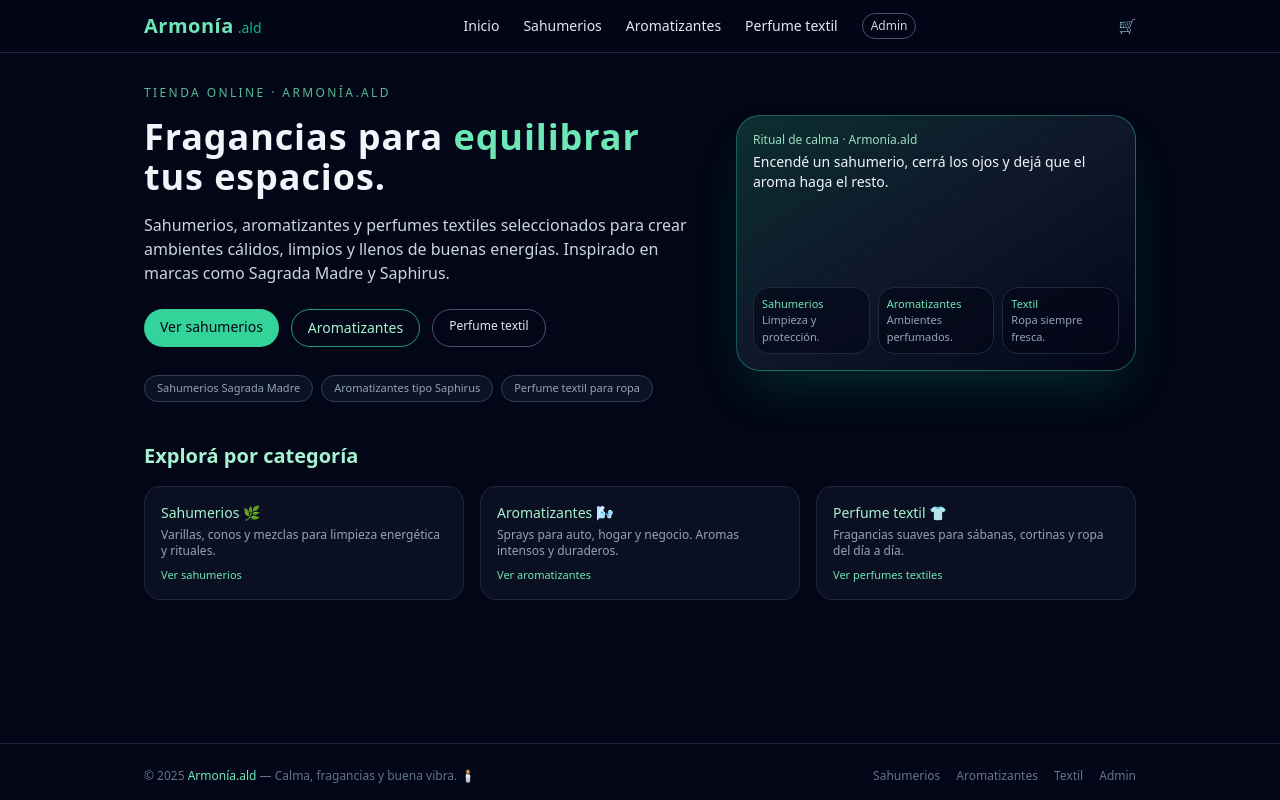
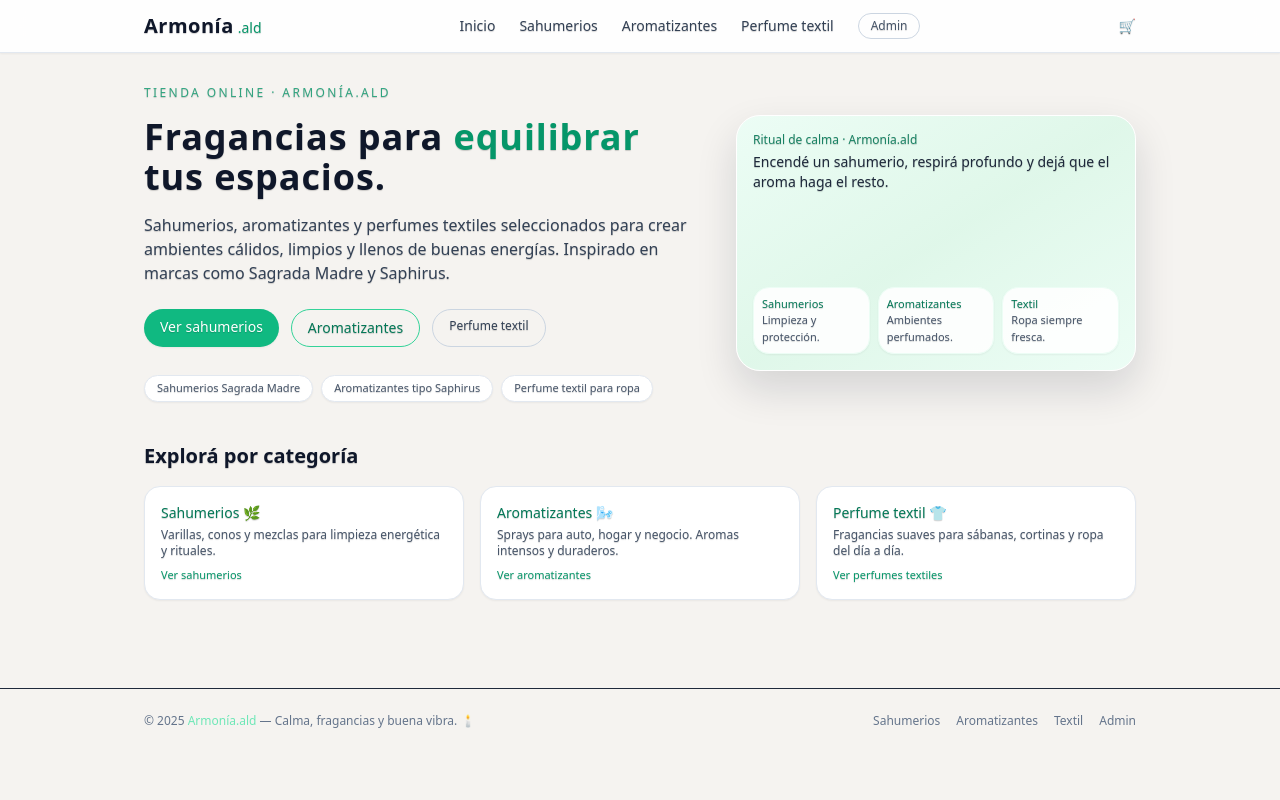
Before and after one commit to Dylux022/armoniatienda, a React app: page / in a window 1280 px wide. Built offline with nearby package versions, Linux system fonts and the light colour scheme; the HTML template or start-up script is replaced by a standard one.

Commit message:
cambio de estilo

```diff
--- a/src/App.jsx
+++ b/src/App.jsx
@@ -127,10 +127,10 @@ const App = () => {
 
   return (
     <BrowserRouter>
-      <div className="min-h-screen bg-slate-950 text-slate-100 flex flex-col">
-        <Navbar cartCount={cart.length} />
+<div className="min-h-screen bg-[#f5f3f0] text-slate-900 flex flex-col antialiased">
+  <Navbar cartCount={cart.length} />
 
-        <main className="max-w-5xl mx-auto px-4 py-8 flex-grow">
+       <main className="max-w-5xl mx-auto px-4 py-8 text-soft">
           <Routes>
             <Route path="/" element={<Home />} />
 
--- a/src/components/Navbar.jsx
+++ b/src/components/Navbar.jsx
@@ -5,8 +5,8 @@ const Navbar = ({ cartCount }) => {
   const [open, setOpen] = useState(false);
 
   const linkBase =
-    "text-sm text-slate-200 hover:text-emerald-300 transition-colors";
-  const activeClass = "text-emerald-300";
+    "text-sm text-slate-700 hover:text-emerald-600 transition-colors";
+  const activeClass = "text-emerald-700 font-medium";
 
   const navLinks = (
     <>
@@ -54,9 +54,11 @@ const Navbar = ({ cartCount }) => {
       <NavLink
         to="/admin"
         className={({ isActive }) =>
-          `text-xs px-2 py-1 rounded-full border border-slate-600 hover:border-emerald-400 hover:text-emerald-300 transition-colors ${
-            isActive ? "text-emerald-300" : "text-slate-300"
-          }`
+          `text-xs px-3 py-1 rounded-full border ${
+            isActive
+              ? "border-emerald-500 text-emerald-700 bg-white"
+              : "border-slate-300 text-slate-600 hover:border-emerald-500 hover:text-emerald-700"
+          } transition-colors`
         }
         onClick={() => setOpen(false)}
       >
@@ -66,14 +68,15 @@ const Navbar = ({ cartCount }) => {
   );
 
   return (
-    <header className="bg-slate-950/80 border-b border-slate-800 sticky top-0 z-40 backdrop-blur">
+    <header className="backdrop-blur-md bg-white/90 border-b border-slate-200 sticky top-0 z-40 shadow-sm text-soft">
+
       <div className="max-w-5xl mx-auto px-4 py-3 flex items-center justify-between gap-4">
         {/* Logo / marca */}
         <Link to="/" className="flex items-baseline gap-1">
-          <span className="text-xl font-semibold tracking-wide text-emerald-300">
+          <span className="text-xl font-semibold tracking-wide text-slate-900">
             Armonía
           </span>
-          <span className="text-sm font-medium text-emerald-500">.ald</span>
+          <span className="text-sm font-medium text-emerald-600">.ald</span>
         </Link>
 
         {/* Menú desktop */}
@@ -86,14 +89,14 @@ const Navbar = ({ cartCount }) => {
           {/* Carrito */}
           <Link
             to="/carrito"
-            className="relative flex items-center gap-1 text-sm text-slate-200 hover:text-emerald-300 transition-colors"
+            className="relative flex items-center gap-1 text-sm text-slate-700 hover:text-emerald-600 transition-colors"
             onClick={() => setOpen(false)}
           >
             <span role="img" aria-label="carrito">
               🛒
             </span>
             {cartCount > 0 && (
-              <span className="text-xs bg-emerald-400 text-slate-950 rounded-full px-2 py-0.5">
+              <span className="text-xs bg-emerald-500 text-white rounded-full px-2 py-0.5 shadow-sm">
                 {cartCount}
               </span>
             )}
@@ -101,7 +104,7 @@ const Navbar = ({ cartCount }) => {
 
           {/* Botón hamburguesa (solo mobile) */}
           <button
-            className="md:hidden inline-flex items-center justify-center rounded-md border border-slate-700 px-2 py-1 text-slate-200 hover:bg-slate-900 transition"
+            className="md:hidden inline-flex items-center justify-center rounded-md border border-slate-300 px-2 py-1 text-slate-700 hover:bg-slate-100 transition"
             onClick={() => setOpen((prev) => !prev)}
             aria-label="Abrir menú"
           >
@@ -112,7 +115,7 @@ const Navbar = ({ cartCount }) => {
 
       {/* Menú mobile desplegable */}
       {open && (
-        <div className="md:hidden border-t border-slate-800 bg-slate-950/95">
+        <div className="md:hidden border-t border-slate-200 bg-white">
           <div className="max-w-5xl mx-auto px-4 py-3 flex flex-col gap-2">
             {navLinks}
           </div>
--- a/src/index.css
+++ b/src/index.css
@@ -1,6 +1,11 @@
 @tailwind base;
 @tailwind components;
 @tailwind utilities;
+
+/* 🔤 Texto más legible en fondos claros */
+.text-soft {
+  text-shadow: 0 0.5px 1px rgba(0, 0, 0, 0.18);
+}
 
 body {
   @apply bg-slate-950 text-slate-100;
--- a/src/pages/Home.jsx
+++ b/src/pages/Home.jsx
@@ -8,16 +8,16 @@ function Home() {
       <section className="grid gap-8 md:grid-cols-[1.4fr,1fr] items-center">
         {/* Texto */}
         <div className="space-y-4">
-          <p className="text-xs uppercase tracking-[0.2em] text-emerald-300/80">
+          <p className="text-xs uppercase tracking-[0.2em] text-emerald-600/80">
             tienda online · armonía.ald
           </p>
 
-          <h1 className="text-3xl md:text-4xl font-semibold tracking-wide">
+          <h1 className="text-3xl md:text-4xl font-semibold tracking-wide text-slate-900">
             Fragancias para{" "}
-            <span className="text-emerald-300">equilibrar</span> tus espacios.
+            <span className="text-emerald-600">equilibrar</span> tus espacios.
           </h1>
 
-          <p className="text-slate-300 text-sm md:text-base max-w-xl">
+          <p className="text-slate-700 text-sm md:text-base max-w-xl">
             Sahumerios, aromatizantes y perfumes textiles seleccionados para
             crear ambientes cálidos, limpios y llenos de buenas energías.
             Inspirado en marcas como Sagrada Madre y Saphirus.
@@ -27,64 +27,64 @@ function Home() {
           <div className="flex flex-wrap gap-3 pt-2">
             <Link
               to="/sahumerios"
-              className="px-4 py-2 rounded-full bg-emerald-400 text-slate-950 text-sm font-medium hover:bg-emerald-300 transition-all"
+              className="px-4 py-2 rounded-full bg-emerald-500 text-white text-sm font-medium hover:bg-emerald-400 active:scale-95 transition-all shadow-sm"
             >
               Ver sahumerios
             </Link>
 
             <Link
               to="/aromatizantes"
-              className="px-4 py-2 rounded-full border border-emerald-400/70 text-emerald-200 text-sm hover:bg-emerald-400/10 transition-all"
+              className="px-4 py-2 rounded-full border border-emerald-400 text-emerald-700 text-sm hover:bg-emerald-50 transition-all"
             >
               Aromatizantes
             </Link>
 
             <Link
               to="/textil"
-              className="px-4 py-2 rounded-full border border-slate-600 text-slate-200 text-xs hover:bg-slate-900 transition-all"
+              className="px-4 py-2 rounded-full border border-slate-300 text-slate-700 text-xs hover:bg-slate-100 transition-all"
             >
               Perfume textil
             </Link>
           </div>
 
           {/* Chips */}
-          <div className="flex flex-wrap gap-2 pt-3 text-[11px] text-slate-400">
-            <span className="px-3 py-1 rounded-full bg-slate-900/70 border border-slate-700">
+          <div className="flex flex-wrap gap-2 pt-3 text-[11px] text-slate-600">
+            <span className="px-3 py-1 rounded-full bg-white border border-slate-200 shadow-sm">
               Sahumerios Sagrada Madre
             </span>
-            <span className="px-3 py-1 rounded-full bg-slate-900/70 border border-slate-700">
+            <span className="px-3 py-1 rounded-full bg-white border border-slate-200 shadow-sm">
               Aromatizantes tipo Saphirus
             </span>
-            <span className="px-3 py-1 rounded-full bg-slate-900/70 border border-slate-700">
+            <span className="px-3 py-1 rounded-full bg-white border border-slate-200 shadow-sm">
               Perfume textil para ropa
             </span>
           </div>
         </div>
 
-        {/* “Imagen” / panel visual */}
+        {/* Panel visual */}
         <div className="relative">
-          <div className="h-48 md:h-64 rounded-3xl bg-gradient-to-br from-emerald-400/20 via-slate-900 to-slate-950 border border-emerald-400/40 shadow-2xl shadow-emerald-500/20 p-4 flex flex-col justify-between">
+          <div className="h-48 md:h-64 rounded-3xl bg-gradient-to-br from-emerald-50 via-emerald-100/60 to-emerald-50 border border-white shadow-[0_18px_40px_rgba(15,23,42,0.14)] p-4 flex flex-col justify-between">
             <div className="space-y-1">
-              <p className="text-xs text-emerald-200/90">
+              <p className="text-xs text-emerald-700/90">
                 Ritual de calma · Armonía.ald
               </p>
-              <p className="text-sm text-slate-100">
-                Encendé un sahumerio, cerrá los ojos y dejá que el aroma haga el resto.
+              <p className="text-sm text-slate-800">
+                Encendé un sahumerio, respirá profundo y dejá que el aroma haga el resto.
               </p>
             </div>
 
             <div className="grid grid-cols-3 gap-2 text-[11px]">
-              <div className="bg-slate-950/60 rounded-2xl border border-slate-800 p-2">
-                <p className="text-emerald-300 font-medium">Sahumerios</p>
-                <p className="text-slate-400">Limpieza y protección.</p>
+              <div className="bg-white/90 rounded-2xl border border-emerald-50 p-2 shadow-sm">
+                <p className="text-emerald-700 font-medium">Sahumerios</p>
+                <p className="text-slate-600">Limpieza y protección.</p>
               </div>
-              <div className="bg-slate-950/60 rounded-2xl border border-slate-800 p-2">
-                <p className="text-emerald-300 font-medium">Aromatizantes</p>
-                <p className="text-slate-400">Ambientes perfumados.</p>
+              <div className="bg-white/90 rounded-2xl border border-emerald-50 p-2 shadow-sm">
+                <p className="text-emerald-700 font-medium">Aromatizantes</p>
+                <p className="text-slate-600">Ambientes perfumados.</p>
               </div>
-              <div className="bg-slate-950/60 rounded-2xl border border-slate-800 p-2">
-                <p className="text-emerald-300 font-medium">Textil</p>
-                <p className="text-slate-400">Ropa siempre fresca.</p>
+              <div className="bg-white/90 rounded-2xl border border-emerald-50 p-2 shadow-sm">
+                <p className="text-emerald-700 font-medium">Textil</p>
+                <p className="text-slate-600">Ropa siempre fresca.</p>
               </div>
             </div>
           </div>
@@ -93,52 +93,52 @@ function Home() {
 
       {/* SECCIÓN CATEGORÍAS */}
       <section className="space-y-4">
-        <h2 className="text-lg md:text-xl font-semibold text-emerald-200">
+        <h2 className="text-lg md:text-xl font-semibold text-slate-900">
           Explorá por categoría
         </h2>
 
         <div className="grid gap-4 md:grid-cols-3">
           <Link
             to="/sahumerios"
-            className="group bg-slate-900/60 border border-slate-800 rounded-2xl p-4 hover:border-emerald-400/50 hover:-translate-y-[2px] transition-all"
+            className="group bg-white border border-slate-200 rounded-2xl p-4 shadow-sm hover:shadow-md hover:-translate-y-[2px] transition-all"
           >
-            <p className="text-sm font-medium text-emerald-200 mb-1">
+            <p className="text-sm font-medium text-emerald-700 mb-1">
               Sahumerios 🌿
             </p>
-            <p className="text-xs text-slate-400">
+            <p className="text-xs text-slate-600">
               Varillas, conos y mezclas para limpieza energética y rituales.
             </p>
-            <p className="mt-2 text-[11px] text-emerald-300 group-hover:underline">
+            <p className="mt-2 text-[11px] text-emerald-600 group-hover:underline">
               Ver sahumerios
             </p>
           </Link>
 
           <Link
             to="/aromatizantes"
-            className="group bg-slate-900/60 border border-slate-800 rounded-2xl p-4 hover:border-emerald-400/50 hover:-translate-y-[2px] transition-all"
+            className="group bg-white border border-slate-200 rounded-2xl p-4 shadow-sm hover:shadow-md hover:-translate-y-[2px] transition-all"
           >
-            <p className="text-sm font-medium text-emerald-200 mb-1">
+            <p className="text-sm font-medium text-emerald-700 mb-1">
               Aromatizantes 🌬️
             </p>
-            <p className="text-xs text-slate-400">
+            <p className="text-xs text-slate-600">
               Sprays para auto, hogar y negocio. Aromas intensos y duraderos.
             </p>
-            <p className="mt-2 text-[11px] text-emerald-300 group-hover:underline">
+            <p className="mt-2 text-[11px] text-emerald-600 group-hover:underline">
               Ver aromatizantes
             </p>
           </Link>
 
           <Link
             to="/textil"
-            className="group bg-slate-900/60 border border-slate-800 rounded-2xl p-4 hover:border-emerald-400/50 hover:-translate-y-[2px] transition-all"
+            className="group bg-white border border-slate-200 rounded-2xl p-4 shadow-sm hover:shadow-md hover:-translate-y-[2px] transition-all"
           >
-            <p className="text-sm font-medium text-emerald-200 mb-1">
+            <p className="text-sm font-medium text-emerald-700 mb-1">
               Perfume textil 👕
             </p>
-            <p className="text-xs text-slate-400">
+            <p className="text-xs text-slate-600">
               Fragancias suaves para sábanas, cortinas y ropa del día a día.
             </p>
-            <p className="mt-2 text-[11px] text-emerald-300 group-hover:underline">
+            <p className="mt-2 text-[11px] text-emerald-600 group-hover:underline">
               Ver perfumes textiles
             </p>
           </Link>
```
Also changed, not shown: src/components/ProductCard.jsx (+22 -9 lines).
